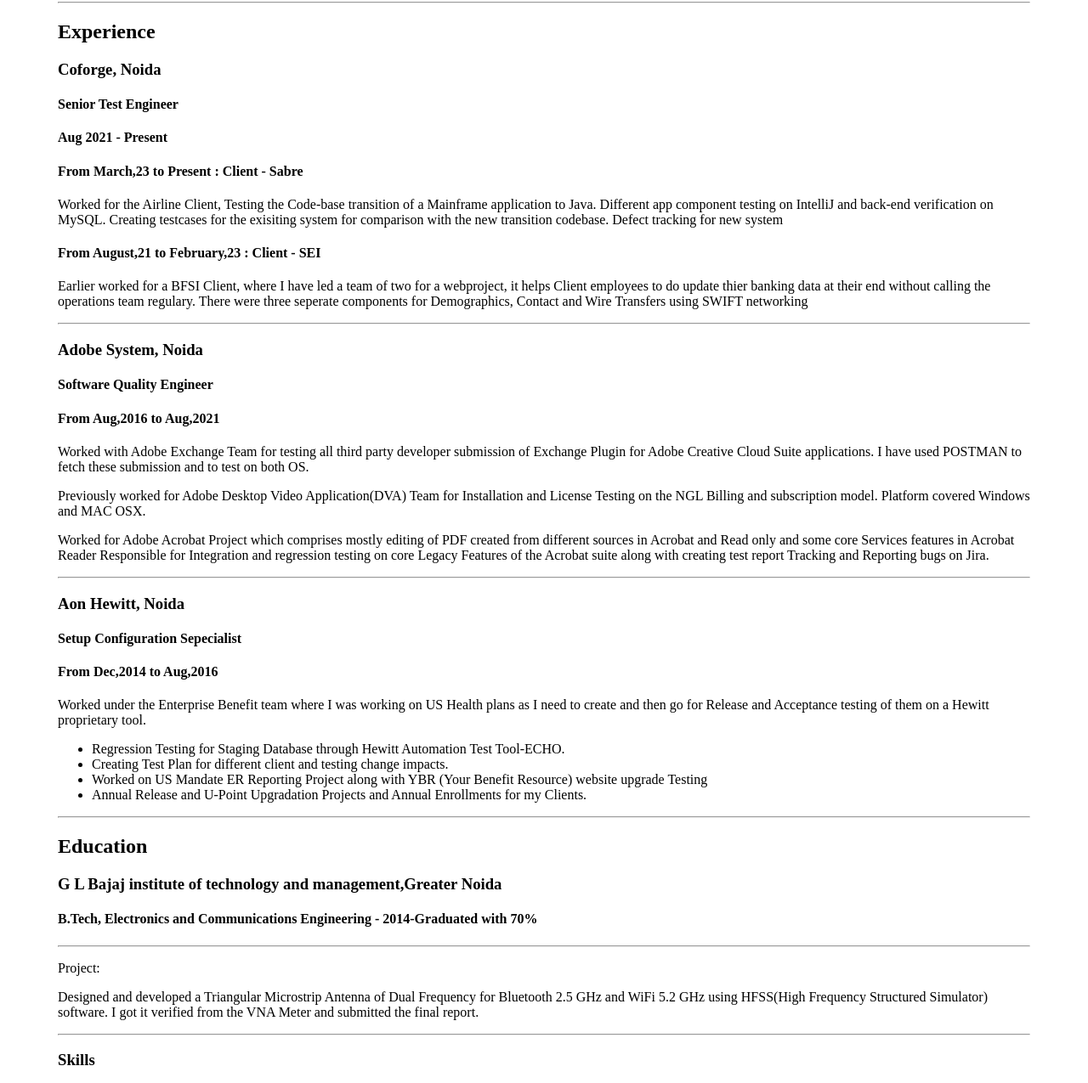
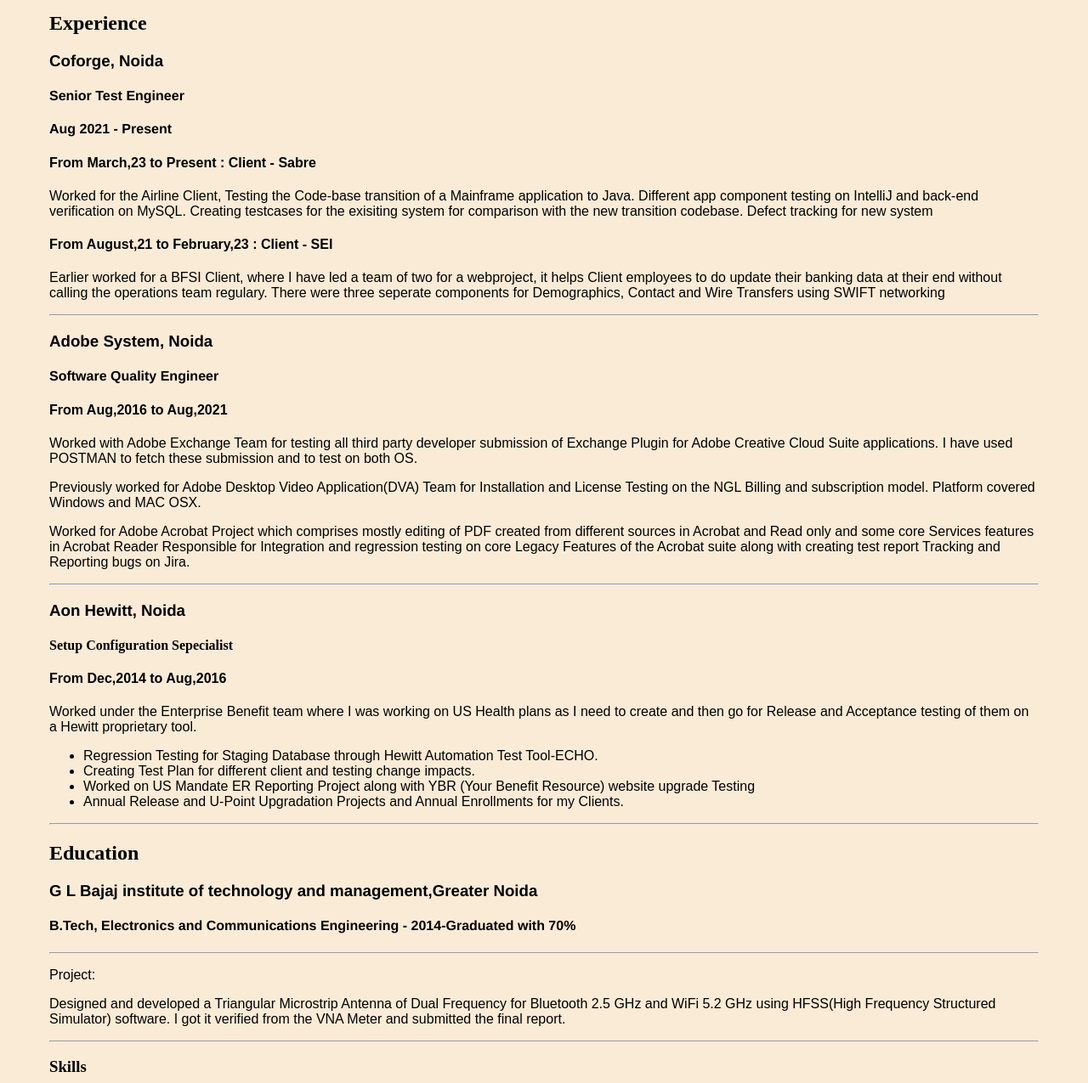
Before and after one commit to iamakhildabral/resume, a plain HTML site: page index.html in a window 1280 px wide. Shown: the part 247-1522 px from the top of the page at 85% size. Drawn offline with Linux system fonts and the light colour scheme.

Commit message:
added style

```diff
--- a/index.html
+++ b/index.html
@@ -2,7 +2,7 @@
 <html lang="en">
   <head>
     <meta charset="UTF-8" />
-    <meta name="viewport" content="width=device-width, initial-scale=1.0" />
+    <meta name="viewport" content="width=device-width, initial-scale=1.0, maximum-scale=1.0, user-scalable=no" />
     <title>Akhil Dabral Resume</title>
     <link rel="stylesheet" href="https://cdnjs.cloudflare.com/ajax/libs/font-awesome/6.0.0/css/all.min.css" />
 
@@ -10,7 +10,7 @@
 
     <link rel="icon" href="images/icons/cv.png?" type="images/png">
   </head>
-  <body>
+  <body id="entireBody">
     <div id="mainbody">
         <h3 >
             <img src="images/profile_image.jpg" width="130" alt="profile_image">
@@ -27,12 +27,12 @@
             <a href="https://www.linkedin.com/in/iamakhildabral/" target="_blank">LinkedIn</a>
         </p>
         <hr />
-        <h2>Experience</h2>
-        <h3>Coforge, Noida</h3>
-        <h4>Senior Test Engineer</h4>
-        <h4>Aug 2021 - Present</h4>
-        <h4>From March,23 to Present : Client - Sabre</h4>
-        <p>
+        <h2 class="subheadline1">Experience</h2>
+        <h3 class="companyName">Coforge, Noida</h3>
+        <h4 class="description">Senior Test Engineer</h4>
+        <h4 class="description">Aug 2021 - Present</h4>
+        <h4 class="dates">From March,23 to Present : Client - Sabre</h4>
+        <p class="responsibilities">
           Worked for the Airline Client, Testing the Code-base transition of a
           Mainframe application to Java. Different app component testing on IntelliJ
           and back-end verification on MySQL. Creating testcases for the exisiting
@@ -40,31 +40,31 @@
           for new system
         </p>
 
-        <h4>From August,21 to February,23 : Client - SEI</h4>
-        <p>
+        <h4 class="dates">From August,21 to February,23 : Client - SEI</h4>
+        <p class="responsibilities">
           Earlier worked for a BFSI Client, where I have led a team of two for a
-          webproject, it helps Client employees to do update thier banking data at
+          webproject, it helps Client employees to do update their banking data at
           their end without calling the operations team regulary. There were three
           seperate components for Demographics, Contact and Wire Transfers using
           SWIFT networking
         </p>
 
         <hr>
-        <h3>Adobe System, Noida</h3>
-        <h4>Software Quality Engineer</h4>
-        <h4>From Aug,2016 to Aug,2021</h4>
-        <p>
+        <h3 class="companyName">Adobe System, Noida</h3>
+        <h4 class="description">Software Quality Engineer</h4>
+        <h4 class="dates">From Aug,2016 to Aug,2021</h4>
+        <p class="responsibilities">
           Worked with Adobe Exchange Team for testing all third party developer
           submission of Exchange Plugin for Adobe Creative Cloud Suite applications.
           I have used POSTMAN to fetch these submission and to test on
           both OS.
         </p>
-        <p>
+        <p class="responsibilities">
           Previously worked for Adobe Desktop Video Application(DVA) Team for
           Installation and License Testing on the NGL Billing and subscription
           model. Platform covered Windows and MAC OSX.
         </p>
-        <p>
+        <p class="responsibilities">
           Worked for Adobe Acrobat Project which comprises mostly editing of PDF
           created from different sources in Acrobat and Read only and some core
           Services features in Acrobat Reader Responsible for Integration and
@@ -72,13 +72,13 @@
           creating test report Tracking and Reporting bugs on Jira.
         </p>
         <hr />
-        <h3>Aon Hewitt, Noida</h3>
+        <h3 class="companyName">Aon Hewitt, Noida</h3>
         <h4>Setup Configuration Sepecialist</h4>
-        <h4>From Dec,2014 to Aug,2016</h4>
-        <p>
+        <h4 class="dates">From Dec,2014 to Aug,2016</h4>
+        <p class="responsibilities">
             Worked under the Enterprise Benefit team where I was working on US Health plans as I need to
             create and then go for Release and Acceptance testing of them on a Hewitt proprietary tool.
-            <ul>
+            <ul class="responsibilities">
                 <li>Regression Testing for Staging Database through Hewitt Automation Test Tool-ECHO.</li>
                 <li>Creating Test Plan for different client and testing change impacts.</li>
                 <li>Worked on US Mandate ER Reporting Project along with YBR (Your Benefit Resource) website upgrade Testing</li>
@@ -87,20 +87,20 @@
         </p>
 
         <hr>
-        <h2>Education</h2>
-        <h3>G L Bajaj institute of technology and management,Greater Noida</h3>
-        <h4>B.Tech, Electronics and Communications Engineering - 2014-Graduated with 70%</h4>
+        <h2 class="subheadline1">Education</h2>
+        <h3 class="companyName">G L Bajaj institute of technology and management,Greater Noida</h3>
+        <h4 class="description">B.Tech, Electronics and Communications Engineering - 2014-Graduated with 70%</h4>
         <hr>
-        <p>Project:</p>
-        <p>
+        <p class="responsibilities">Project:</p>
+        <p class="responsibilities">
             Designed and developed a Triangular Microstrip Antenna of Dual Frequency for Bluetooth 2.5 GHz and WiFi 5.2 GHz using HFSS(High Frequency Structured Simulator) software. I got it verified from the VNA Meter and submitted the final report.
         </p>
 
         <hr>
 
         <h3>Skills</h3>
-        <p>
-            <ul>
+        <p class="responsibilities">
+            <ul class="responsibilities">
                 <li>Regression Testing</li>
                 <li>Integration Testing</li>
                 <li>API Testing</li>
@@ -115,7 +115,7 @@
         </p>
         <hr>
         <h3>Hobbies</h3>
-        <ul>
+        <ul class="responsibilities">
             <li>Coding</li>
             <li>Travelling</li>
             <li>Watching Movies</li>
@@ -123,7 +123,7 @@
 
         <hr>
         <h3>Personal Projects</h3>
-        <ol>
+        <ol class="responsibilities">
             <li>Basic CRUD Java WebApp in Springboot : <a href="https://github.com/iamakhildabral/ToDoCURD.git" target="_blank">git</a></li>
             <li>Dictionary App in Python : <a href="https://github.com/iamakhildabral/dictionaryGUI.git" target="_blank">git</a></li>
             <li>Google Translator Desktop app in Python : <a href="https://github.com/iamakhildabral/googletranslatordesktop.git" target="_blank">git</a></li>
--- a/style.css
+++ b/style.css
@@ -1,8 +1,36 @@
 #mainbody {
-    margin: 60px; /* Assign margin to the mainbody */
+    margin: 50px; /* Assign margin to the mainbody */
+    border-color: black;
+    border-radius: 50%;
 }
 
 img {
     float: right; /* Align the image to the right */
 
 }
+
+#entireBody{
+    background-color: antiquewhite;
+
+}
+
+.companyName{
+    font-family: 'Franklin Gothic Medium', 'Arial Narrow', Arial, sans-serif;
+}
+
+.responsibilities{
+    /* font-family:'Segoe UI', Tahoma, Geneva, Verdana, sans-serif; */
+    font-family: Arial, Helvetica, sans-serif;
+}
+
+.subheadline1{
+    font-family: 'Times New Roman', Times, serif;
+}
+
+.description{
+    font-family: 'Franklin Gothic Medium', 'Arial Narrow', Arial, sans-serif;
+}
+
+.dates{
+    font-family: Arial, Helvetica, sans-serif;
+}
```
